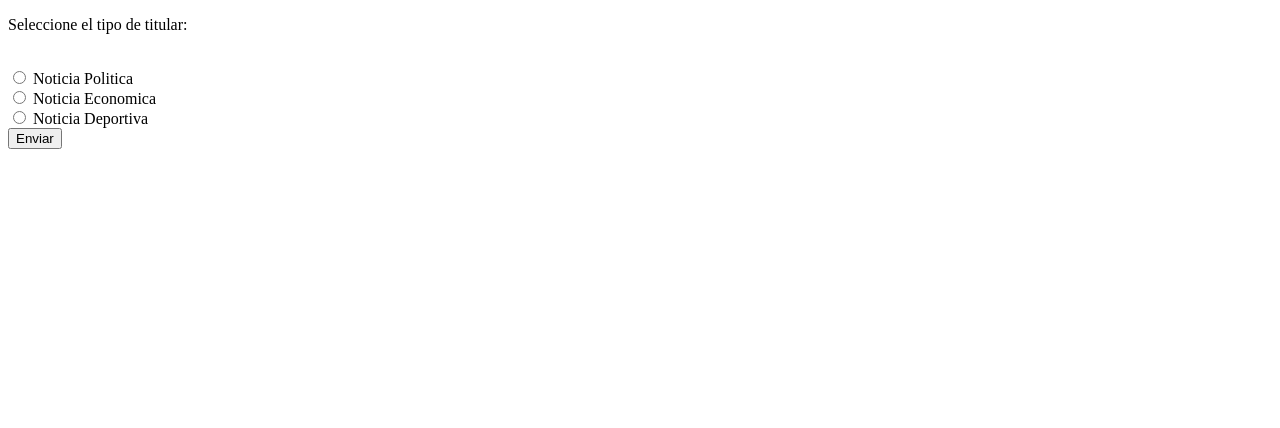
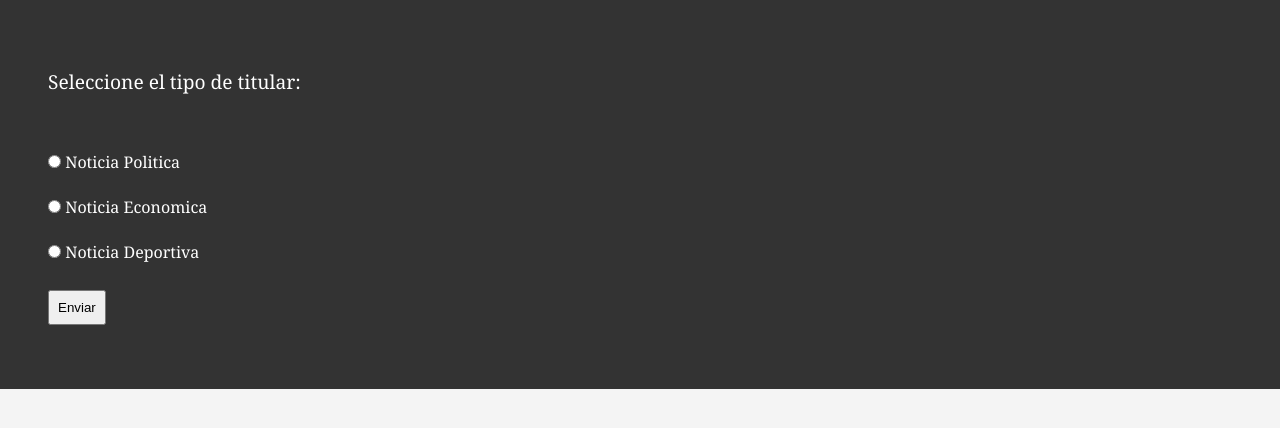
Before and after one commit to ManuelDAssoro/Entornos_Graficos_2025, a PHP site: page / in a window 1280 px wide. Shown: the top 428 px of the page. Run offline with PHP 8.4, Linux system fonts and the light colour scheme.

Commit message:
add newspaper page with improved form accessibility and usability

```diff
--- a/Practica-7/Ejercicio_4/index.php
+++ b/Practica-7/Ejercicio_4/index.php
@@ -4,19 +4,20 @@
     <meta charset="UTF-8">
     <meta name="viewport" content="width=device-width, initial-scale=1.0">
     <title>Ejercicio 4</title>
+    <link rel="stylesheet" type="text/css" href="styles.css">
 </head>
 <body>
     <form action="cambiarTitular.php" method="post">
         <p>Seleccione el tipo de titular:</p>
         <br>
-        <input type="radio" name="titular" value="Politica">
+        <input type="radio" id="politica" name="titular" value="Politica">
         <label for="politica">Noticia Politica</label>
         <br>
-        <input type="radio" name="titular" value="Economica">
-        <label for="politica">Noticia Economica</label>
+        <input type="radio" id="economica" name="titular" value="Economica">
+        <label for="economica">Noticia Economica</label>
         <br>
-        <input type="radio" name="titular" value="Deportiva">
-        <label for="politica">Noticia Deportiva</label>
+        <input type="radio" id="deportiva" name="titular" value="Deportiva">
+        <label for="deportiva">Noticia Deportiva</label>
         <br>
         <input type="submit" value="Enviar">
     </form>
--- /dev/null
+++ b/Practica-7/Ejercicio_4/styles.css
@@ -0,0 +1,54 @@
+form{
+    padding: 3em;
+    background-color: #333;
+    color:white;
+}
+
+form input {
+    margin: 1rem 0;
+    padding: 0.5rem;
+    box-sizing: border-box;
+}
+
+body {
+    font-family: Georgia, serif;
+    margin: 0;
+    padding: 0;
+    background-color: #f4f4f4;
+}
+
+header {
+    background-color: #333;
+    color: white;
+    padding: 20px;
+    text-align: center;
+}
+
+main {
+    padding: 20px;
+    max-width: 800px;
+    margin: 0 auto;
+    background: white;
+    border-radius: 5px;
+    box-shadow: 0 2px 5px rgba(0, 0, 0, 0.1);
+}
+
+h1 {
+    font-size: 2.5em;
+    margin-bottom: 20px;
+}
+
+p {
+    font-size: 1.2em;
+    line-height: 1.6;
+}
+
+footer {
+    background-color: #333;
+    color: white;
+    text-align: center;
+    padding: 10px 20px;
+    position: fixed;
+    bottom: 0;
+    width: 100%;
+}
```
Also changed, not shown: Practica-7/Ejercicio_4/cambiarTitular.php (+24 -2 lines).
